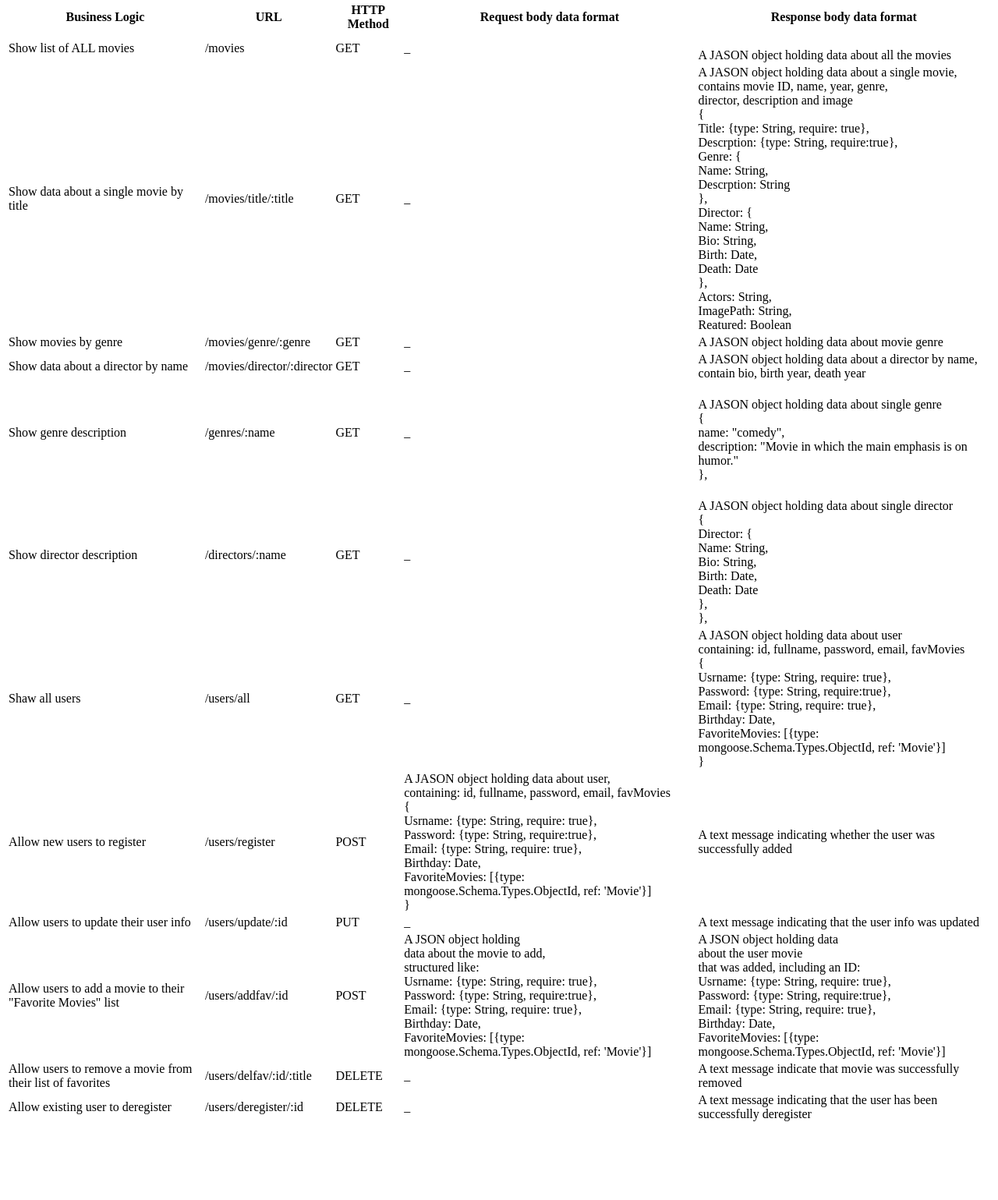
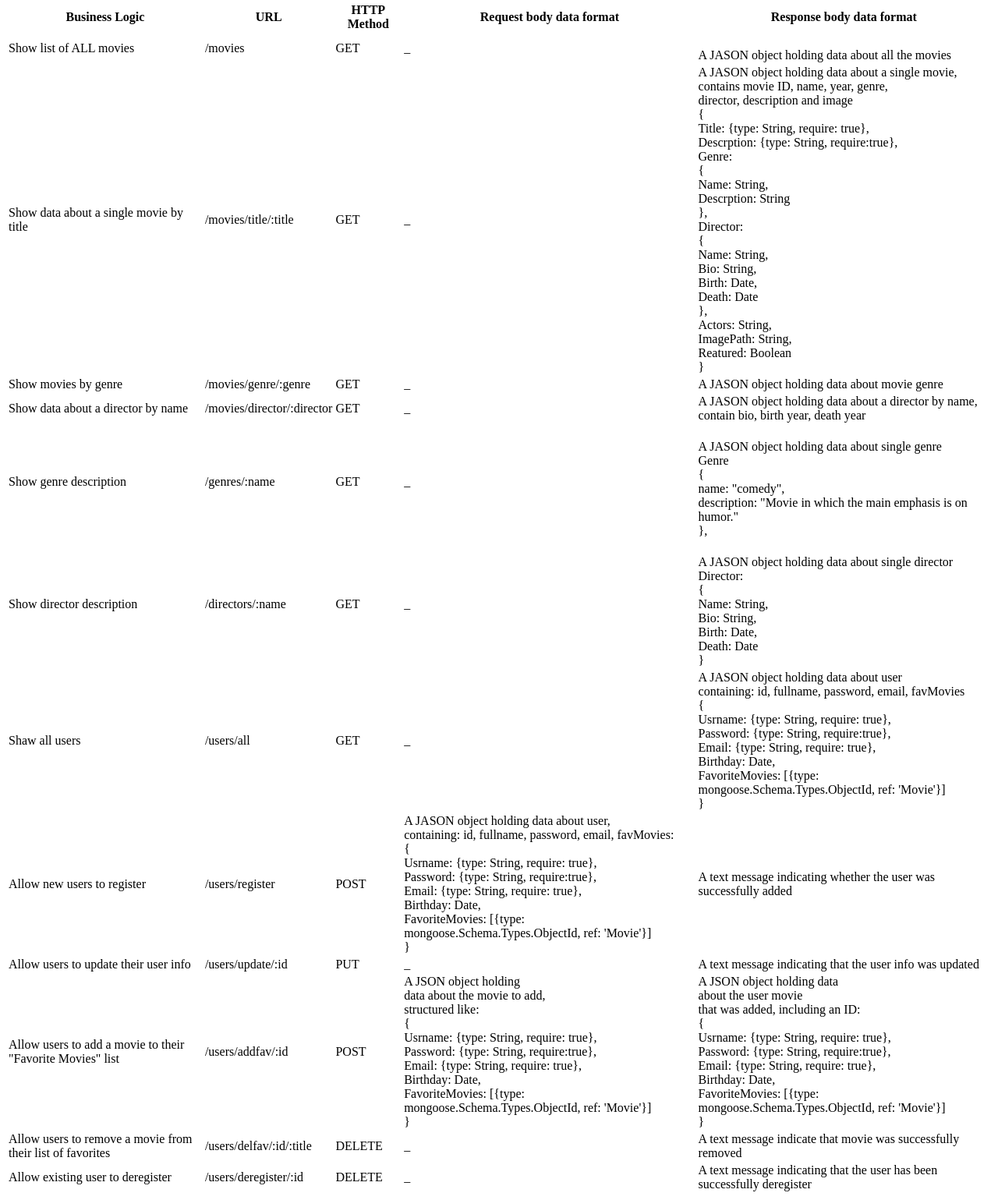
Before and after one commit to DarkoLanovic/movie_api, a website: page public/documentation.html in a window 1280 px wide. Shown: the part 115-1654 px from the top of the page at 78% size. Before the commit the page ends 1564 px from the top, so only its background shows below. Drawn offline with Linux system fonts and the light colour scheme.

Commit message:
initial commit

```diff
--- a/public/documentation.html
+++ b/public/documentation.html
@@ -45,11 +45,11 @@
                          { <br>
                           Title: {type: String, require: true}, <br>
                           Descrption: {type: String, require:true}, <br>
-                          Genre: { <br>
+                          Genre: <br> { <br>
                               Name: String, <br>
                               Descrption: String <br>
                           }, <br>
-                          Director: { <br>
+                          Director: <br> { <br>
                               Name: String, <br>
                               Bio: String, <br>
                               Birth: Date, <br>
@@ -58,6 +58,7 @@
                           Actors: String, <br>
                           ImagePath: String, <br>
                           Reatured: Boolean <br>
+                        } <br>
                   </td>
                 </tr>
 
@@ -87,7 +88,7 @@
                   <td>_</td>
                   <td> <br> A JASON object holding data about single genre
                     <br>
-                    { <br>
+                    Genre <br> { <br>
                       name: "comedy", <br>
                       description: "Movie in which the main emphasis is on humor." <br>
                     },<br>
@@ -102,14 +103,12 @@
                   <td>_</td>
                   <td> <br> A JASON object holding data about single director
                     <br>
-                    { <br>
-                      Director: { <br>
+                      Director: <br> { <br>
                         Name: String, <br>
                         Bio: String, <br>
                         Birth: Date, <br>
                         Death: Date <br>
-                      }, <br>
-                    },
+                      } <br>
                   </td>
                 </tr>
 
@@ -137,7 +136,7 @@
                   <td>Allow new users to register</td>
                   <td>/users/register</td>
                   <td>POST</td>
-                  <td>A JASON object holding data about user,<br>containing: id, fullname, password, email, favMovies
+                  <td>A JASON object holding data about user,<br>containing: id, fullname, password, email, favMovies:
                       <br>
                       { <br>
                         Usrname: {type: String, require: true}, <br>
@@ -164,21 +163,23 @@
                     <td>Allow users to add a movie to their "Favorite Movies" list</td>
                     <td>/users/addfav/:id</td>
                     <td>POST</td>
-                    <td>A JSON object holding <br> data about the movie to add, <br> structured like:
-                        <br>
+                    <td>A JSON object holding <br> data about the movie to add, <br> structured like: <br>
+                        { <br>
                         Usrname: {type: String, require: true}, <br>
                         Password: {type: String, require:true}, <br>
                         Email: {type: String, require: true}, <br>
                         Birthday: Date, <br>
                         FavoriteMovies: [{type: mongoose.Schema.Types.ObjectId, ref: 'Movie'}] <br>
+                        } <br>
                     </td>
-                    <td>A JSON object holding data <br> about the user movie <br> that was added, including an ID:
-                        <br>
+                    <td>A JSON object holding data <br> about the user movie <br> that was added, including an ID: <br>
+                        { <br>
                         Usrname: {type: String, require: true}, <br>
                         Password: {type: String, require:true}, <br>
                         Email: {type: String, require: true}, <br>
                         Birthday: Date, <br>
                         FavoriteMovies: [{type: mongoose.Schema.Types.ObjectId, ref: 'Movie'}] <br>
+                        } <br>
                     </td>
                   </tr>
 
```
Also changed, not shown: 2 other files.
